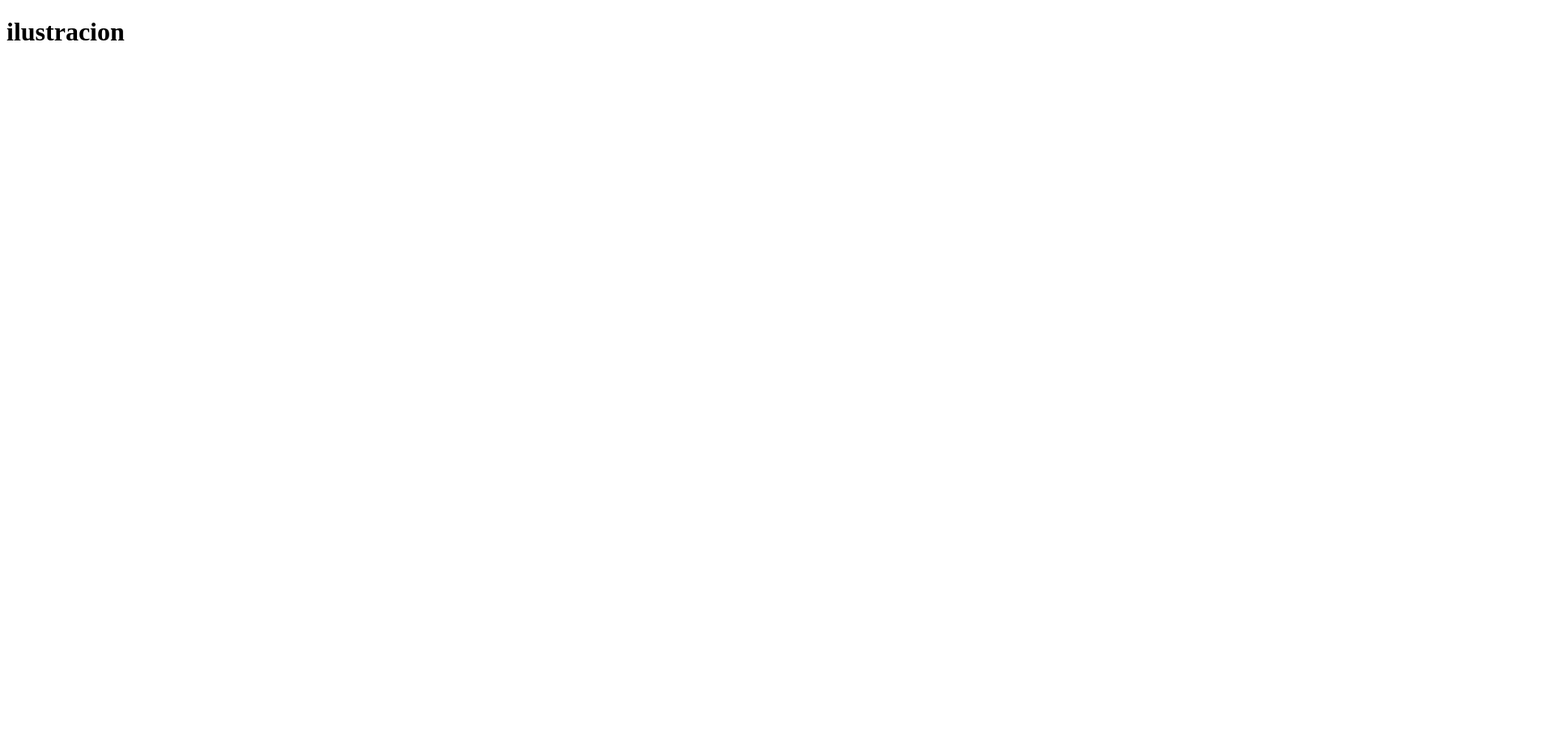
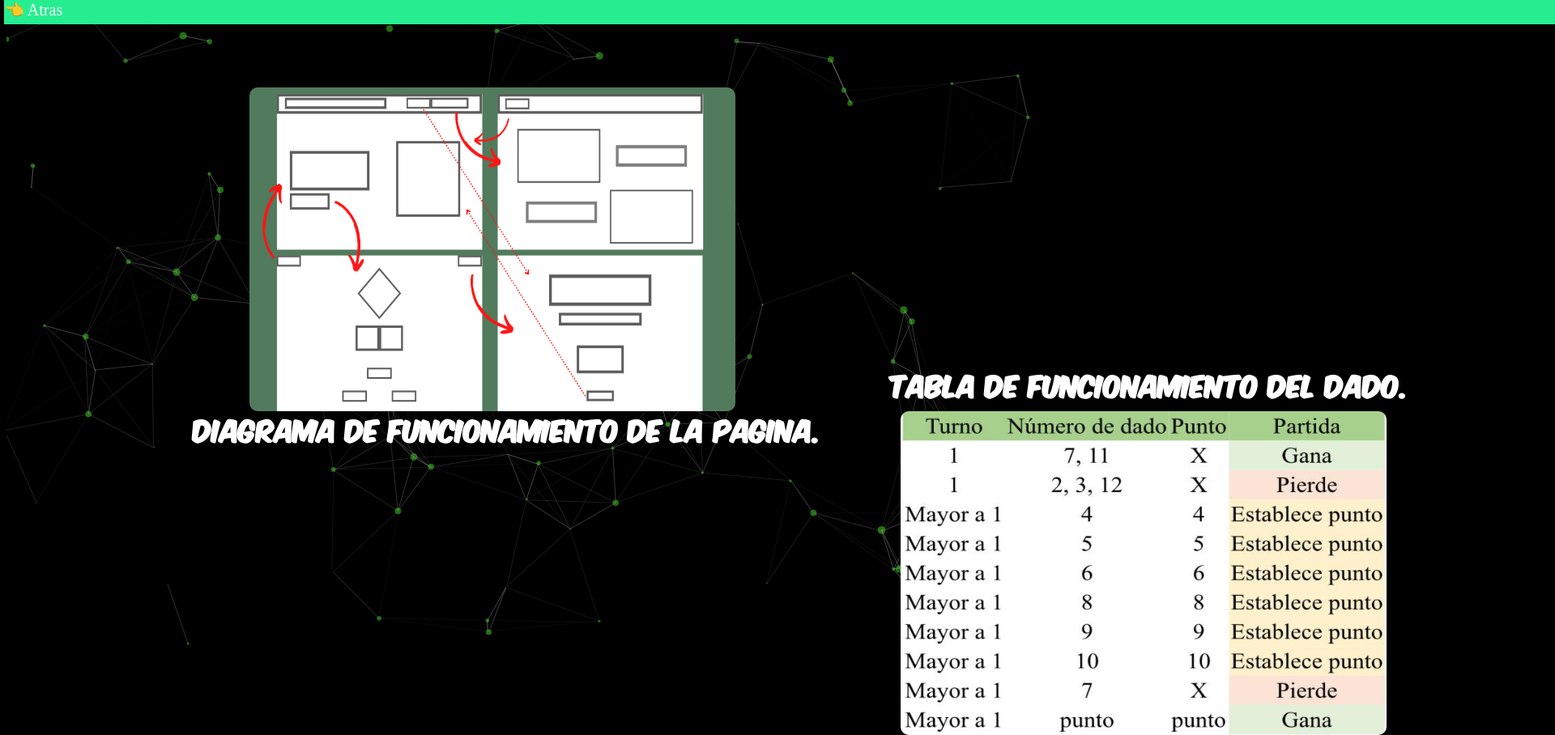
Before and after one commit to TatoDesignn/Pagina-Craps-HTML, a plain HTML site: page papel/ilustracion.html in a window 1280 px wide. Shown: the top 908 px of the page at 81% size, 1920 px wide, since content can reach past the window. Before the commit the page ends 800 px from the top, so only its background shows below. Drawn offline with nearby package versions, Linux system fonts and the light colour scheme; animation ran at ten frames a second; files whose address does not match are found by name.

Commit message:
Se añade diagrama

```diff
--- a/juego/css/main.css
+++ b/juego/css/main.css
@@ -7,7 +7,6 @@
 body{
   background-image: url(../img/fondo1.jpg);
   background-attachment: fixed;
-  font-family: luckiest_guyregular;
 }
 
 img{
@@ -130,15 +129,18 @@ img{
 }
 
 .atras1{
+  font-family: luckiest_guyregular;
   color: #fff;
   text-decoration: none;
 }
 
 .atras1:hover{
+  font-family: luckiest_guyregular;
   color: blue;
 }
 
 .creditos1{
+  font-family: luckiest_guyregular;
   color: #fff;
   background-color: #26EE90;
   width: 120px;
@@ -152,6 +154,7 @@ img{
 }
 
 .creditos1:hover{
+  font-family: luckiest_guyregular;
   color: blue;
   background-color: #26EE90;
   width: 120px;
--- a/papel/css/main.css
+++ b/papel/css/main.css
@@ -1,3 +1,86 @@
 body{
-	background-image:
+	background-color: black;
 }
+
+.banner_img{
+    animation: movimiento 2.5s linear infinite;
+}
+
+#particles-js{
+	height: 100vh;
+	width: 100%;
+	position: fixed;
+	z-index: -1;
+}
+
+.content h1 {
+	color: white;
+	position: relative;
+	top: 70px;
+	left: 230px;
+	font-family: komika_axisregular;
+}
+
+.content2{
+	color: white;
+	position: relative;
+	top: -60px;
+	left: 1090px;
+	font-family: komika_axisregular;
+}
+
+.atras1{
+  color: #fff;
+  background-color: #26EE90;
+  width: 2500px;
+  height: 30px;
+  position: absolute;
+  top: 0px;
+  left: 5px;
+  font-family:'Arial Rounded MT';
+  font-size: 20px;
+  text-decoration: none;
+}
+
+.atras1:hover{
+  color: black;
+  background-color: green;
+  width: 2500px;
+  height: 30px;
+  position: absolute;
+  top: 0px;
+  left: 5px;
+  font-family:'Arial Rounded MT';
+  font-size: 20px;
+  text-decoration: none;
+}
+
+.imagen1{
+	width: 600px;
+	height: 400px;
+	position: relative;
+	top: 100px;
+	left: 300px;
+	border-radius: 10px;
+}
+
+.imagen2{
+	width: 600px;
+	height: 400px;
+	position: relative;
+	top: 500px;
+	left: 500px;
+	border-radius: 10px;
+}
+
+@keyframes movimiento{
+    0%{
+        transform: translateY(0);
+    }
+    50%{
+        transform: translateY(30px);
+    }
+    100%{
+        transform: translateY(0);
+    }
+}
--- a/papel/ilustracion.html
+++ b/papel/ilustracion.html
@@ -5,9 +5,23 @@
 	<meta name="viewport" content="width=device-width, initial-scale=1.0">
 	<title>Diagrama</title>
 	<link rel="stylesheet" type="text/css" href="css/main.css">
+	<link rel="stylesheet" type="text/css" href="../fuentes/komikaaxis_regular_macroman/stylesheet.css">
+
 </head>
 <body>
-<h1>ilustracion</h1>
-
+	<div id="particles-js"></div>
+		<a href="../index.html" class="atras1">👈 Atras</a>
+	<div class="banner_img">
+		<img src="img/diagrama.png" class="imagen1">
+			<img src="img/tabla.jpeg" class="imagen2">
+	<div class="content">
+		<h1>Diagrama de funcionamiento de la pagina.</h1>
+	</div>
+	<div class="content2">
+		<h1>Tabla de funcionamiento del dado.</h1>
+	</div>
+	</div>
+	<script src="https://cdn.jsdelivr.net/npm/particles.js@2.0.0/particles.min.js"></script>
+	<script src="js/main.js"></script>
 </body>
 </html>
--- /dev/null
+++ b/papel/js/main.js
@@ -0,0 +1,112 @@
+particlesJS(
+{
+  "particles": {
+    "number": {
+      "value": 80,
+      "density": {
+        "enable": true,
+        "value_area": 800
+      }
+    },
+    "color": {
+      "value": "#44d425"
+    },
+    "shape": {
+      "type": "circle",
+      "stroke": {
+        "width": 0,
+        "color": "#000000"
+      },
+      "polygon": {
+        "nb_sides": 5
+      },
+      "image": {
+        "src": "img/github.svg",
+        "width": 100,
+        "height": 100
+      }
+    },
+    "opacity": {
+      "value": 0.5,
+      "random": false,
+      "anim": {
+        "enable": false,
+        "speed": 1,
+        "opacity_min": 0.1,
+        "sync": false
+      }
+    },
+    "size": {
+      "value": 5,
+      "random": true,
+      "anim": {
+        "enable": false,
+        "speed": 40,
+        "size_min": 0.1,
+        "sync": false
+      }
+    },
+    "line_linked": {
+      "enable": true,
+      "distance": 150,
+      "color": "#ffffff",
+      "opacity": 0.4,
+      "width": 1
+    },
+    "move": {
+      "enable": true,
+      "speed": 6,
+      "direction": "none",
+      "random": false,
+      "straight": false,
+      "out_mode": "out",
+      "bounce": false,
+      "attract": {
+        "enable": false,
+        "rotateX": 600,
+        "rotateY": 1200
+      }
+    }
+  },
+  "interactivity": {
+    "detect_on": "canvas",
+    "events": {
+      "onhover": {
+        "enable": true,
+        "mode": "repulse"
+      },
+      "onclick": {
+        "enable": true,
+        "mode": "push"
+      },
+      "resize": true
+    },
+    "modes": {
+      "grab": {
+        "distance": 400,
+        "line_linked": {
+          "opacity": 1
+        }
+      },
+      "bubble": {
+        "distance": 400,
+        "size": 40,
+        "duration": 2,
+        "opacity": 8,
+        "speed": 3
+      },
+      "repulse": {
+        "distance": 200,
+        "duration": 0.4
+      },
+      "push": {
+        "particles_nb": 4
+      },
+      "remove": {
+        "particles_nb": 2
+      }
+    }
+  },
+  "retina_detect": true
+}
+	);
```
Also changed, not shown: creditos/creditos.html (+1 -1 lines), creditos/css/main.css (+10 -0 lines), papel/js/particlesjs-config.json (added, +110 -0 lines), papel/img/diagrama.png (added), papel/img/tabla.jpeg (added).
